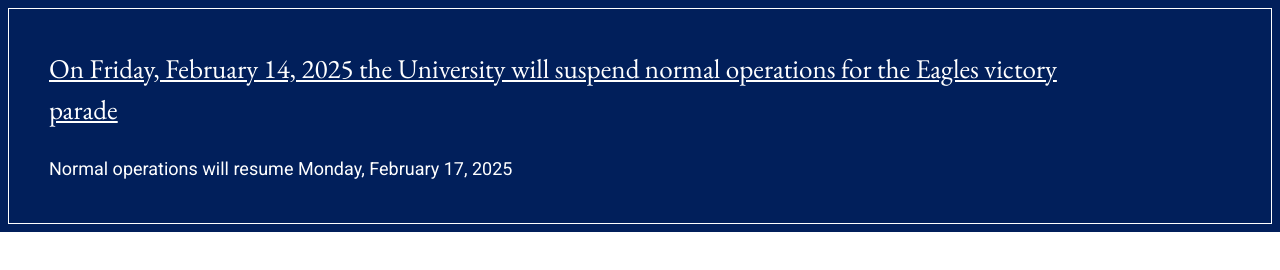
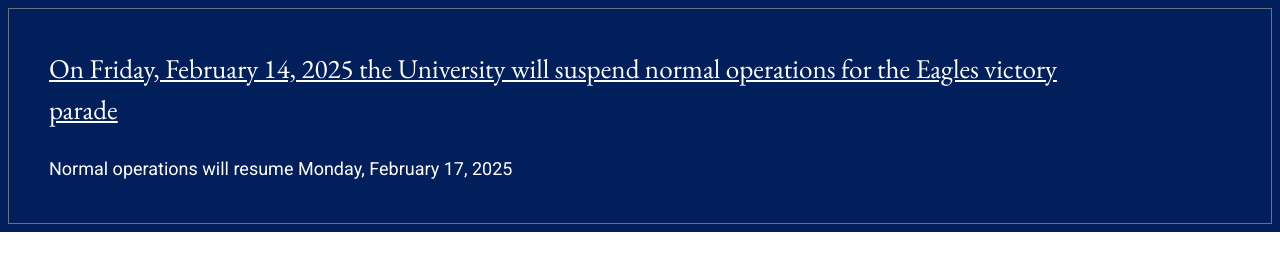
Before and after one commit to gisachris/upenn_css_gate_project, a website: page index.html in a window 1280 px wide. Drawn offline with nearby package versions, Linux system fonts and the light colour scheme.

Commit message:
change border color

```diff
--- a/index.html
+++ b/index.html
@@ -17,7 +17,7 @@
 <body class="m-0 p-0">
     <div id="topSection" class="w-full p-2 bg-[#011f5b] h-[minmax(200px, fit)]">
         <div id="topSectionContentHolder"
-            class="border border-white pl-3 sm:pl-10 py-10 text-white w-full h-full flex flex-col justify-center my-auto">
+            class="border border-gray-500 pl-3 sm:pl-10 py-10 text-white w-full h-full flex flex-col justify-center my-auto">
             <a href="https://penntoday.upenn.edu/announcements/message-penn-community-suspension-normal-university-operations-philadelphia-eagles"
                 target="_blank" class="font-eb text-[1.7rem] underline hover:no-underline block mb-6 md:w-[85%]">On
                 Friday,
```
Also changed, not shown: public/styles/output.css.
